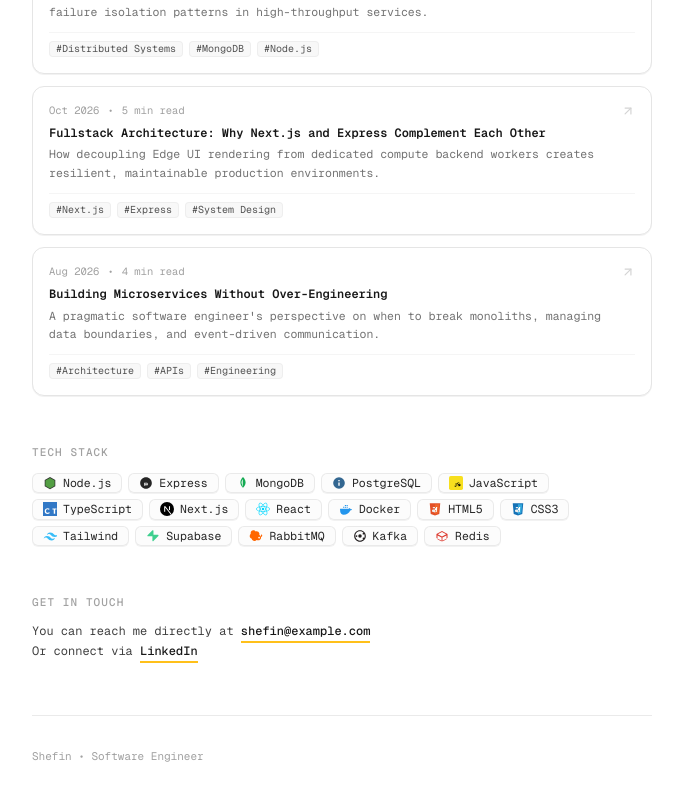
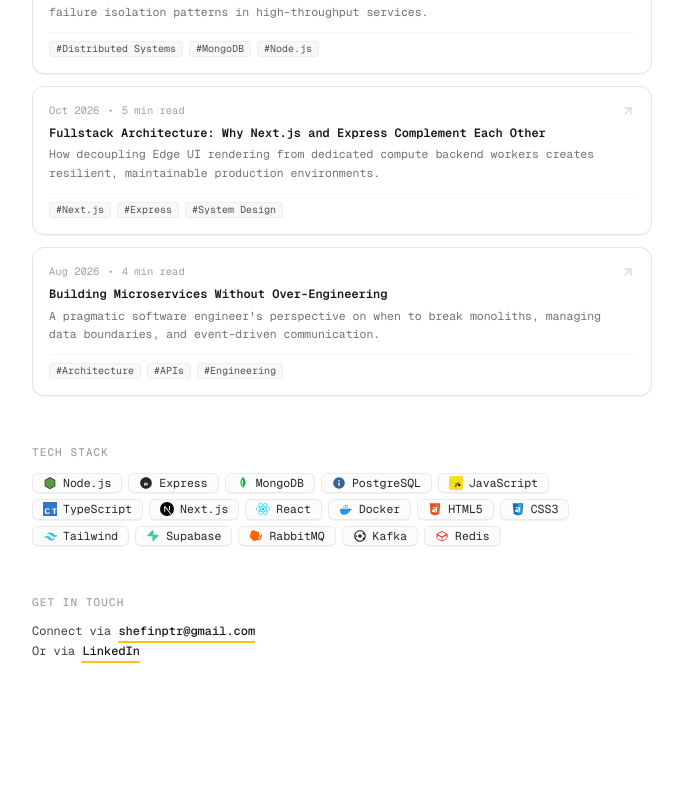
Before and after one commit to shefiin/shefin, a Next.js app in the folder client/: page / in a window 1280 px wide. Shown: the part 863-1663 px from the top of the page, without its empty margins (298-981 px from the left). After the commit the page ends 1642 px from the top, so only its background shows below. Built offline with nearby package versions, Linux system fonts and the light colour scheme; no server answers.

Commit message:
fix: update email to shefinptr@gmail.com

```diff
--- a/client/app/page.tsx
+++ b/client/app/page.tsx
@@ -67,7 +67,7 @@ const defaultProfile: ProfileData = {
   subtext: "Focused on clean system architecture, scalable backends, databases, and building reliable software at scale.",
   available: true,
   availabilityText: "Open to engineering opportunities & collaborations",
-  email: 'shefin@example.com',
+  email: 'shefinptr@gmail.com',
   calLink: 'https://cal.com/shefin',
   socials: [
     { platform: 'LinkedIn', url: 'https://www.linkedin.com/in/shefin-kp/', iconKey: 'linkedin' },
@@ -439,7 +439,7 @@ export default function Home() {
           </h2>
           <div className="space-y-1 text-xs font-mono text-neutral-700">
             <p>
-              You can reach me directly at{' '}
+              Connect via{' '}
               <a
                 href={`mailto:${profile.email}`}
                 className="text-neutral-900 border-b-2 border-amber-400/90 hover:border-amber-500 pb-0.5 transition font-medium cursor-pointer"
@@ -448,7 +448,7 @@ export default function Home() {
               </a>
             </p>
             <p>
-              Or connect via{' '}
+              Or via{' '}
               <a
                 href="https://www.linkedin.com/in/shefin-kp/"
                 target="_blank"
@@ -460,11 +460,6 @@ export default function Home() {
             </p>
           </div>
         </section>
-
-        {/* Footer */}
-        <div className="pt-8 border-t border-neutral-200/80 flex items-center justify-between text-[11px] font-mono text-neutral-400">
-          <span>Shefin • Software Engineer</span>
-        </div>
       </div>
 
       {/* MongoDB Management Drawer */}
```
Also changed, not shown: 1 other file (tests, documents, lock files or other folders).
